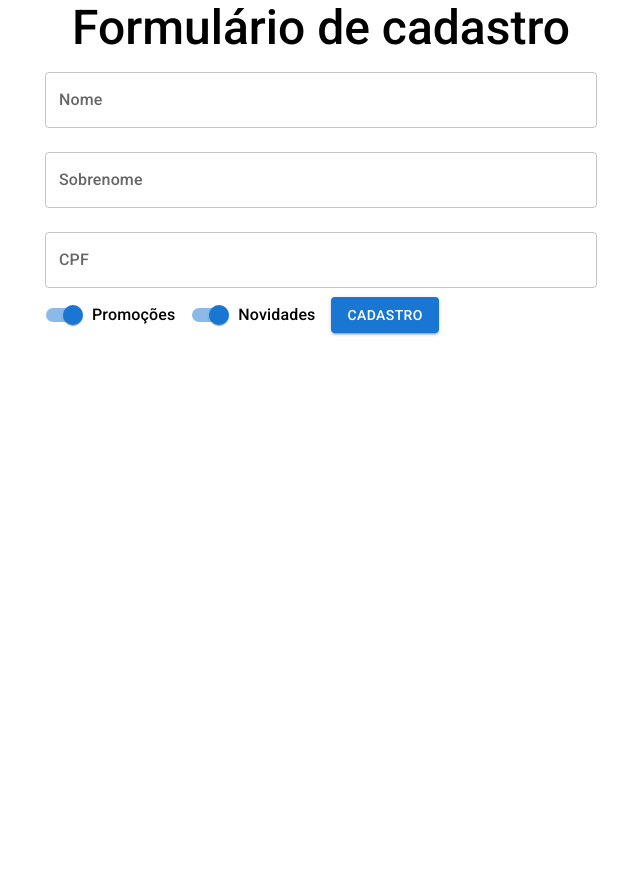
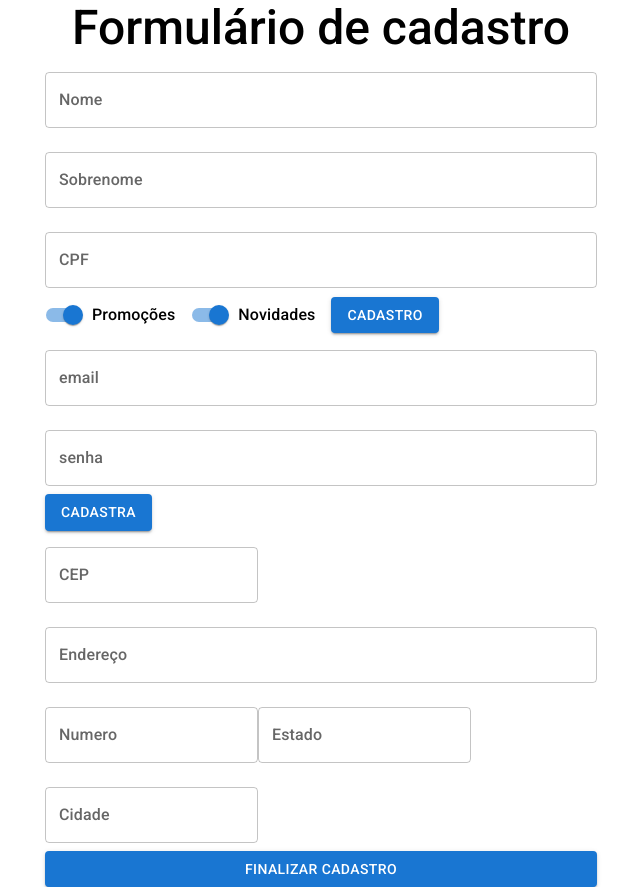
Before and after one commit to kassiakellem/formulario-react, a React (Create React App) app: page / in a window 1280 px wide. Shown: the whole page, without its empty margins (319-959 px from the left). Before the commit the page ends 800 px from the top, so only its background shows below. Built offline with nearby package versions, Linux system fonts and the light colour scheme.

Commit message:
O que aprendemos nessa aula:
Boas práticas de UX ao trabalharmos com formulários

Por que separar um formulário em muitas partes

```diff
--- a/src/App.js
+++ b/src/App.js
@@ -3,6 +3,9 @@ import "./App.css";
 import FormularioCadastro from "./Componente/FormularioCadastro/FormularioCadastro";
 import { Container, Typography } from "@mui/material";
 import '@fontsource/roboto/500.css';
+import DadosPessoais from "./Componente/FormularioCadastro/DadosPessoais";
+import DadosUsuario from "./Componente/FormularioCadastro/DadosUsuario";
+import DadosEntrega from "./Componente/FormularioCadastro/DadosEntrega/DadosEntrega";
 
 class App extends Component {
   render(){
@@ -15,7 +18,9 @@ class App extends Component {
         Formulário de cadastro
 
          </Typography>
-        <FormularioCadastro aoEnviar={aoEnviarForm} validarCPF={validarCPF}/>
+        <DadosPessoais aoEnviar={aoEnviarForm} validarCPF={validarCPF}/>
+        <DadosUsuario/>
+        <DadosEntrega/>
       </Container>
     );
   }
--- /dev/null
+++ b/src/Componente/FormularioCadastro/DadosEntrega/DadosEntrega.jsx
@@ -0,0 +1,51 @@
+import React from "react";
+import { Button, TextField } from "@mui/material";
+
+function DadosEntrega() {
+  return (
+    <form>
+      <TextField
+        id="cep"
+        label="CEP"
+        type="number"
+        variant="outlined"
+        margin="normal"
+      />
+      <TextField
+        id="endereco"
+        label="Endereço"
+        type="text"
+        variant="outlined"
+        margin="normal"
+        fullWidth
+      />
+      <TextField
+        id="numero"
+        label="Numero"
+        type="number"
+        variant="outlined"
+        margin="normal"
+      />
+      <TextField
+        id="estado"
+        label="Estado"
+        type="text"
+        variant="outlined"
+        margin="normal"
+      />
+      <TextField
+        id="cidade"
+        label="Cidade"
+        type="text"
+        variant="outlined"
+        margin="normal"
+      />
+
+      <Button type="submit" variant="contained" color="primary" fullWidth>
+        Finalizar cadastro
+      </Button>
+    </form>
+  );
+}
+
+export default DadosEntrega;
--- /dev/null
+++ b/src/Componente/FormularioCadastro/DadosPessoais.jsx
@@ -0,0 +1,101 @@
+import React, { useState } from "react";
+
+import {
+  Button,
+  FormControl,
+  FormControlLabel,
+  Switch,
+  TextField,
+} from "@mui/material";
+
+function DadosPessoais({ aoEnviar, validarCPF }) {
+  const [nome, setNome] = useState("");
+  const [sobrenome, setSobrenome] = useState("");
+  const [cpf, setCpf] = useState("");
+  const [promocoes, setPromocoes] = useState(true);
+  const [novidades, setNovidades] = useState(true);
+
+  const [erros, setErros] = useState({ cpf: { valido: true, texto: "" } });
+
+  return (
+    <form
+      onSubmit={(event) => {
+        event.preventDefault();
+        aoEnviar({ nome, sobrenome, cpf, promocoes, novidades });
+      }}
+    >
+      <TextField
+        value={nome}
+        onChange={(event) => {
+          setNome(event.target.value);
+        }}
+        id="nome"
+        label="Nome"
+        variant="outlined"
+        margin="normal"
+        fullWidth
+      />
+      <TextField
+        value={sobrenome}
+        onChange={(event) => {
+          setSobrenome(event.target.value);
+        }}
+        id="sobrenome"
+        label="Sobrenome"
+        variant="outlined"
+        margin="normal"
+        fullWidth
+      />
+      <TextField
+        value={cpf}
+        onChange={(event) => {
+          setCpf(event.target.value);
+        }}
+        onBlur={(event) => {
+          const ehValido = validarCPF(cpf);
+          setErros({ cpf: ehValido });
+        }}
+        error={!erros.cpf.valido}
+        helperText={erros.cpf.texto}
+        id="cpf"
+        label="CPF"
+        variant="outlined"
+        margin="normal"
+        fullWidth
+      />
+
+      <FormControlLabel
+        label="Promoções"
+        control={
+          <Switch
+            checked={promocoes}
+            onChange={(event) => {
+              setPromocoes(event.target.checked);
+            }}
+            name="promocoes"
+            color="primary"
+          />
+        }
+      />
+      <FormControlLabel
+        label="Novidades"
+        control={
+          <Switch
+            checked={novidades}
+            onChange={(event) => {
+              setNovidades(event.target.checked);
+            }}
+            name="novidades"
+            color="primary"
+          />
+        }
+      />
+
+      <Button type="submit" variant="contained" color="primary">
+        Cadastro
+      </Button>
+    </form>
+  );
+}
+
+export default DadosPessoais;
--- /dev/null
+++ b/src/Componente/FormularioCadastro/DadosUsuario.jsx
@@ -0,0 +1,30 @@
+import { Button, TextField } from "@mui/material";
+import React from "react";
+
+function DadosUsuario() {
+  return (
+    <form>
+      <TextField
+        id="email"
+        label="email"
+        type="email"
+        variant="outlined"
+        margin="normal"
+        fullWidth
+      />
+      <TextField
+        id="senha"
+        label="senha"
+        type="password"
+        variant="outlined"
+        margin="normal"
+        fullWidth
+      />
+      <Button type="submit" variant="contained" color="primary">
+        Cadastra
+      </Button>
+    </form>
+  );
+}
+
+export default DadosUsuario;
--- a/src/Componente/FormularioCadastro/FormularioCadastro.jsx
+++ b/src/Componente/FormularioCadastro/FormularioCadastro.jsx
@@ -1,99 +1,15 @@
 import React, { useState } from "react";
-import {
-  Button,
-  FormControl,
-  FormControlLabel,
-  Switch,
-  TextField,
-} from "@mui/material";
+import DadosPessoais from "./DadosPessoais";
+import DadosUsuario from "./DadosUsuario";
+import DadosEntrega from "./DadosEntrega/DadosEntrega";
 
-function FormularioCadastro({aoEnviar, validarCPF}) {
-  const [nome, setNome] = useState("");
-  const [sobrenome, setSobrenome] = useState("");
-  const [cpf, setCpf] = useState("");
-  const [promocoes, setPromocoes] = useState(true);
-  const [novidades, setNovidades] = useState(true);
-
-  const [erros, setErros] = useState({cpf:{valido:true, texto:''}})
-
+function FormularioCadastro({ aoEnviar, validarCPF }) {
   return (
-    <form
-      onSubmit={(event) => {
-        event.preventDefault();
-       aoEnviar({nome, sobrenome, cpf, promocoes, novidades});
-      }}
-    >
-      <TextField
-        value={nome}
-        onChange={(event) => {
-          setNome(event.target.value);
-        }}
-        id="nome"
-        label="Nome"
-        variant="outlined"
-        margin="normal"
-        fullWidth
-      />
-      <TextField
-        value={sobrenome}
-        onChange={(event) => {
-          setSobrenome(event.target.value);
-        }}
-        id="sobrenome"
-        label="Sobrenome"
-        variant="outlined"
-        margin="normal"
-        fullWidth
-      />
-      <TextField
-        value={cpf}
-        onChange={(event) => {
-          setCpf(event.target.value);
-        }}
-        onBlur={(event)=> {
-          const ehValido = validarCPF(cpf)
-          setErros({cpf:ehValido})
-        }}
-        error={!erros.cpf.valido}
-        helperText={erros.cpf.texto}
-        id="cpf"
-        label="CPF"
-        variant="outlined"
-        margin="normal"
-        fullWidth
-      />
-
-      <FormControlLabel
-        label="Promoções"
-        control={
-          <Switch
-            checked={promocoes}
-            onChange={(event) => {
-              setPromocoes(event.target.checked);
-            }}
-            name="promocoes"
-            color="primary"
-          />
-        }
-      />
-      <FormControlLabel
-        label="Novidades"
-        control={
-          <Switch
-            checked={novidades}
-            onChange={(event) => {
-              setNovidades(event.target.checked);
-            }}
-            name="novidades"
-            color="primary"
-          />
-        }
-      />
-
-      <Button type="submit" variant="contained" color="primary">
-        Cadastro
-      </Button>
-    </form>
+    <>
+      <DadosPessoais aoEnviar={aoEnviar} validarCPF={validarCPF} />
+      <DadosUsuario />
+      <DadosEntrega />
+    </>
   );
 }
 
```
